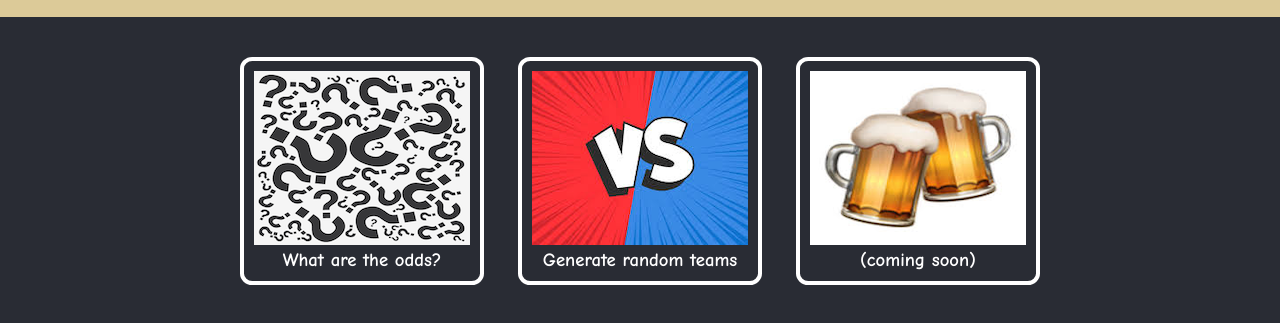
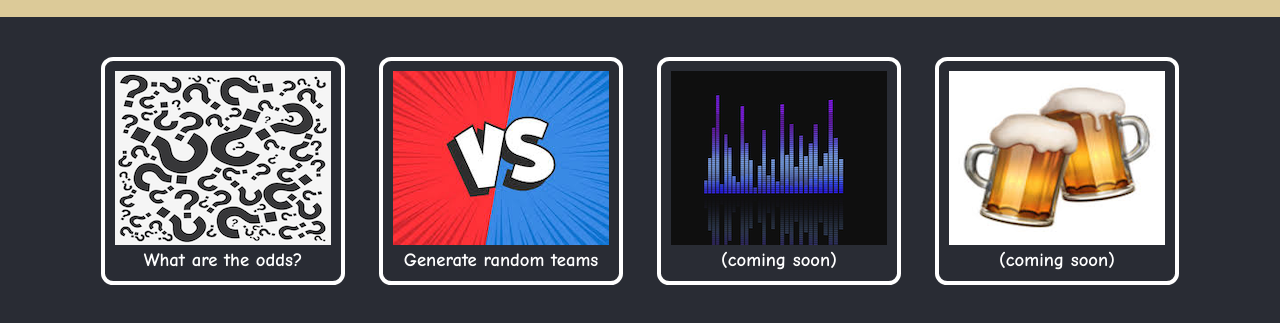
Before and after one commit to dopecentral/dopecentral.github.io, a plain HTML site: page index.html in a window 1280 px wide. Shown: the part 61-384 px from the top of the page. Drawn offline with Linux system fonts and the light colour scheme.

Commit message:
added soundboard placeholder

```diff
--- a/app.js
+++ b/app.js
@@ -1,6 +1,7 @@
 const numbergenerator_div = document.getElementById("numbergenerator");
 const teamgenerator_div = document.getElementById("teamgenerator");
 const drinkgenerator_div = document.getElementById("drinkgenerator");
+const soundboard_div = document.getElementById("soundboard");
 const result_div = document.getElementById("result");
 
 function generateNumber() {
@@ -89,6 +90,9 @@ function main() {
   drinkgenerator_div.addEventListener('click', function() {
     result_div.innerHTML = "Try again tomorrow...";
   });
+  soundboard_div.addEventListener('click', function() {
+    //insert function here
+  });
 }
 
 main();
--- a/index.html
+++ b/index.html
@@ -20,6 +20,10 @@
         <img src="images/team.png" alt="">
         <h3>Generate random teams</h3>
       </div>
+      <div class="option" id="soundboard">
+        <img src="images/music.png" alt="">
+        <h3>(coming soon)</h3>
+      </div>
       <div class="option" id="drinkgenerator">
         <img src="images/beer.png" alt="">
         <h3>(coming soon)</h3>
```
Also changed, not shown: images/music.png (added), 2 other files.
